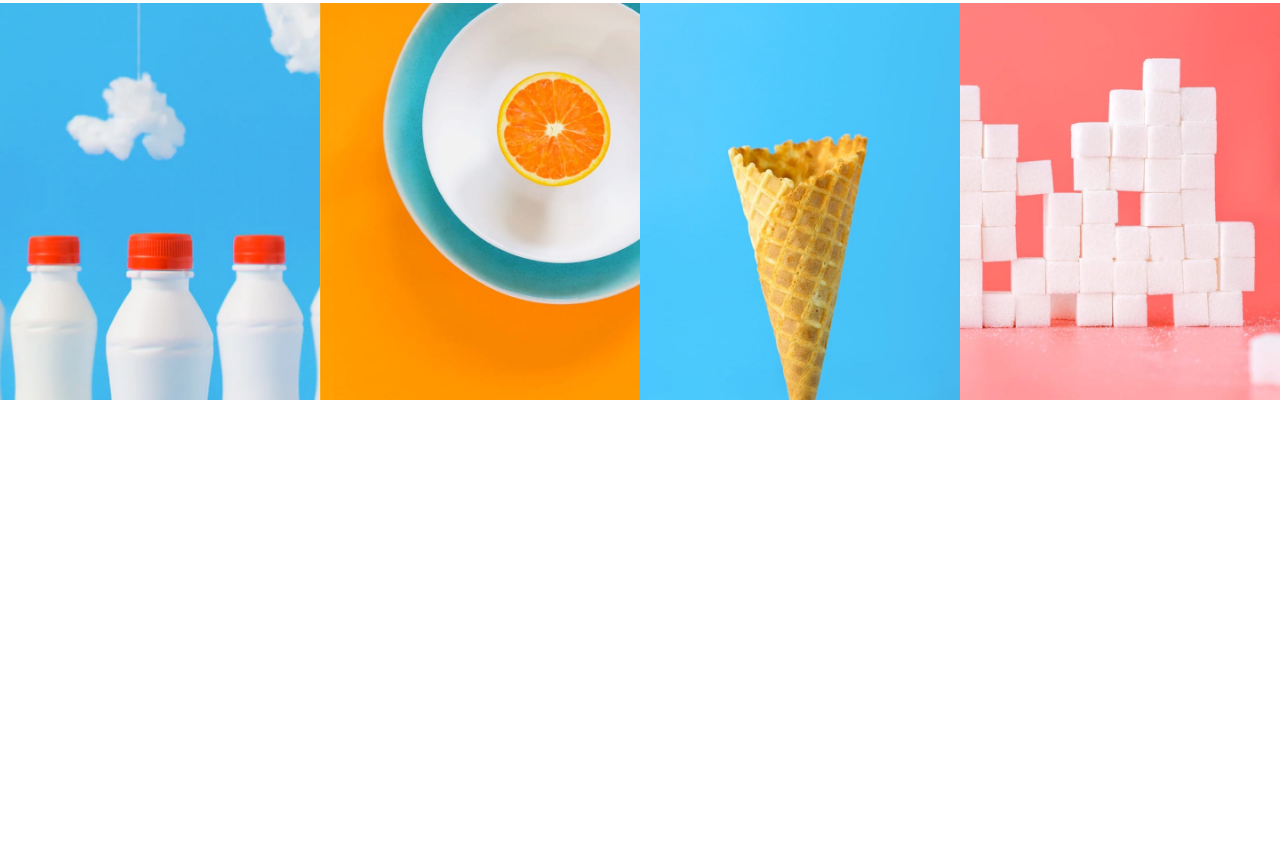
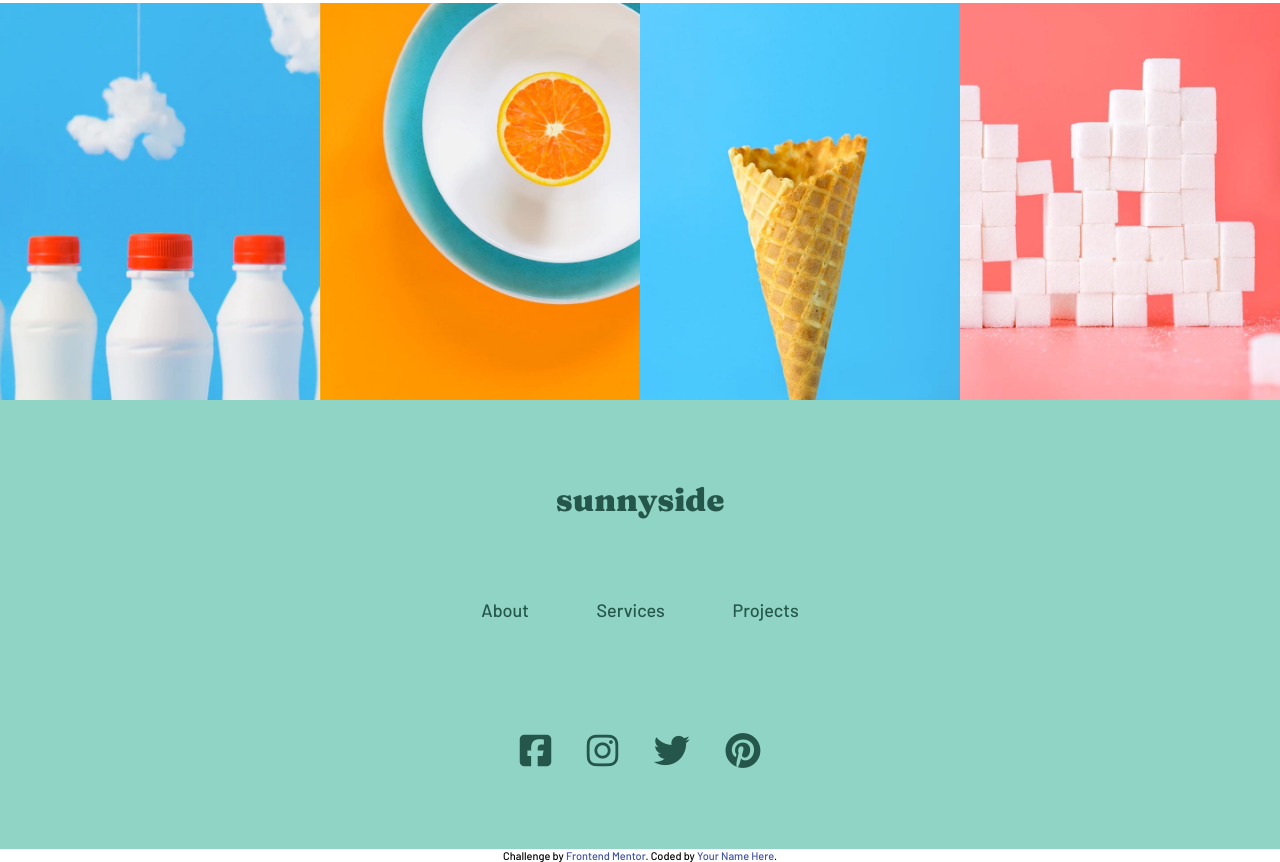
Before and after one commit to Oluwajuwonomoyele/sunnyside, a plain HTML site: page index.html in a window 1280 px wide. Shown: the part 3602-4464 px from the top of the page. Before the commit the page ends 4002 px from the top, so only its background shows below. Drawn offline with Linux system fonts and the light colour scheme.

Commit message:
add footer section

```diff
--- a/index.html
+++ b/index.html
@@ -14,7 +14,7 @@
         <!-- navbar section start -->
         <nav class="navbar">
             <div class="container">
-                <div class="logo"><a href="#home">sunnyside</a></div>
+                <div class="logo"><a href="./">sunnyside</a></div>
 
                 <ul class="menu">
                     <li><a href="#about">About</a></li>
@@ -140,13 +140,35 @@
     </main>
 
     <footer>
+        <div class="footer-section">
+            <div class="footer-logo"><a href="./">sunnyside</a></div>
 
+            <ul class="footer-menu">
+                <li><a href="#about">About</a></li>
+                <li><a href="#services">Services</a></li>
+                <li><a href="#projects">Projects</a></li>
+            </ul>
+
+            <div class="icon-links">
+                <a href="#"><i class="fab fa-facebook-square fa-2x"></i></a>
+
+                <a href="#"><i class="fab fa-instagram fa-2x"></i></a>
+
+                <a href="#"><i class="fab fa-twitter fa-2x"></i></a>
+
+                <a href="#"><i class="fab fa-pinterest fa-2x"></i></a>
+            </div>
+        </div>
     </footer>
 
 
 
 
 
+    <div class="attribution">
+        Challenge by <a href="https://www.frontendmentor.io?ref=challenge" target="_blank">Frontend Mentor</a>.
+        Coded by <a href="#">Your Name Here</a>.
+    </div>
     <script src="./main.js"></script>
 </body>
 </html>
--- a/responsive-style.css
+++ b/responsive-style.css
@@ -1,7 +1,6 @@
-@media(max-width: 1440px) {
+@media (max-width: 400px) {
+    body {
+        width: 100%;
+    }
 
 }
-
-@media(max-width: 375px) {
-
-}
--- a/style.css
+++ b/style.css
@@ -15,6 +15,7 @@
 
 --primary: #3dbeff;
 --black: #000;
+--footer-primary: #90d4c5;
 }
 *,
 *::before,
@@ -288,3 +289,37 @@ a {
 .projects-section img {
     width: 25%;
 }
+
+/* footer section styling */
+.footer-section {
+    background-color: var(--footer-primary);
+    padding: 5rem 0;
+    text-align: center;
+}
+.footer-section a {
+    color: var(--dark-desaturated-cyan);
+}
+.footer-logo {
+    font-family: 'Fraunces', sans-serif;
+    font-weight: 900;
+    font-size: 2rem;
+    margin-bottom: 5rem;
+}
+.footer-section .footer-menu li {
+    display: inline-block;
+    margin-bottom: 7rem;
+}
+.footer-section .footer-menu li a {
+    margin: 0 2rem;
+}
+.icon-links a {
+    margin: 0 1rem;
+}
+
+.attribution {
+     font-size: 11px;
+      text-align: center;
+    }
+.attribution a {
+    color: hsl(228, 45%, 44%);
+}
```
